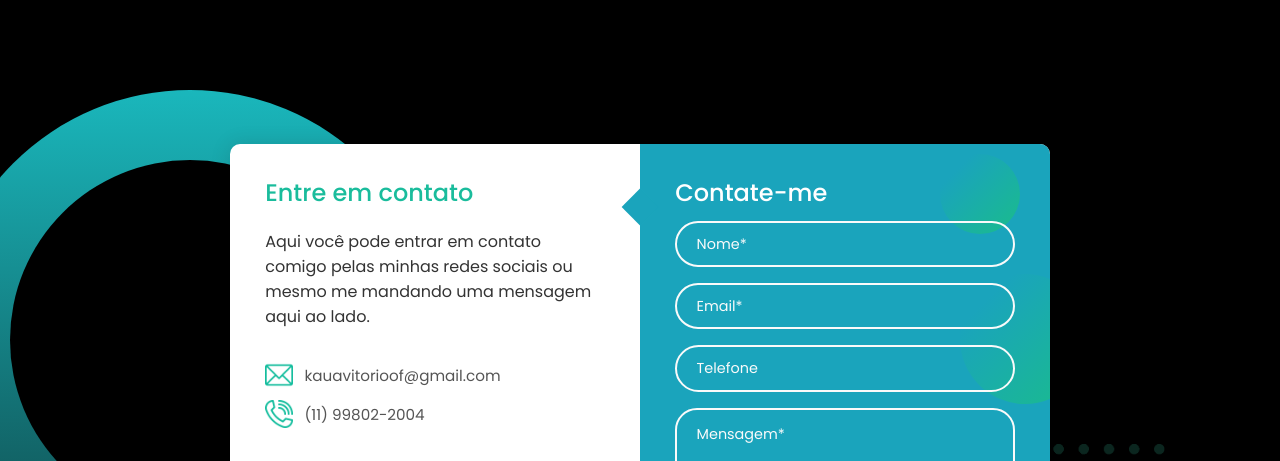
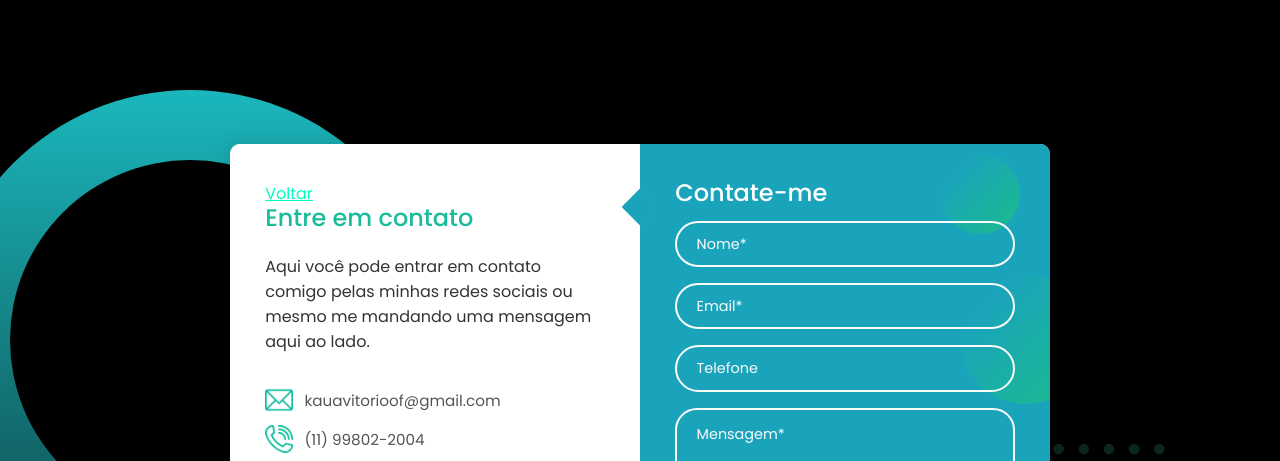
Before and after one commit to Kauavitorio/Kaua-Vitorio, a plain HTML site: page index-contato.html in a window 1280 px wide. Shown: the top 461 px of the page. Drawn offline with nearby package versions, Linux system fonts and the light colour scheme.

Commit message:
Create txt go back

```diff
--- a/index-contato.html
+++ b/index-contato.html
@@ -19,14 +19,13 @@
         <img src="imgs/shape.png" class="square" alt="" />
         <div class="form">
           <div class="contact-info">
+              <a href="index.html" class="txtvoltar"><u>Voltar</u></a>
             <h3 class="title">Entre em contato</h3>
             <p class="text">
                 Aqui você pode entrar em contato comigo pelas minhas redes sociais ou
                 mesmo me mandando uma mensagem aqui ao lado.
             </p>
-
             <div class="info">
-
               <div class="information">
                 <img src="imgs/email.png" class="icon" alt="" />
                 <p>kauavitorioof@gmail.com</p>
--- a/style-contato.css
+++ b/style-contato.css
@@ -202,6 +202,7 @@ textarea.input {
 .contact-info {
   padding: 2.3rem 2.2rem;
   position: relative;
+  background-color: #ffffff;
 }
 
 .contact-info .title {
@@ -211,6 +212,10 @@ textarea.input {
 .text {
   color: #333;
   margin: 1.5rem 0 2rem 0;
+}
+
+.txtvoltar{
+   color: #00ffbf;
 }
 
 .information {
```
